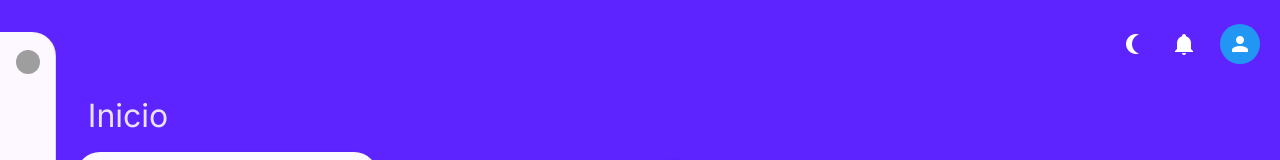
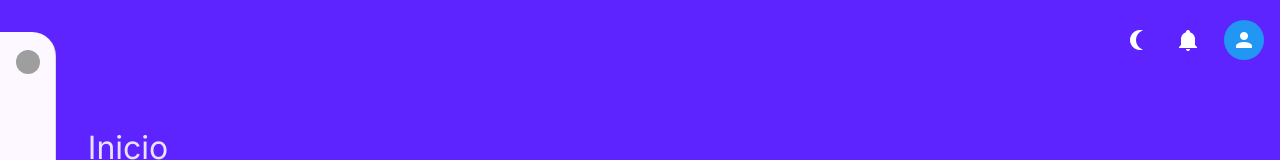
Before and after one commit to lbonsenor/Wall-Et, a Vue app: page / in a window 1280 px wide. Shown: the top 160 px of the page. Built offline with nearby package versions, Linux system fonts and the light colour scheme; grey boxes are pictures that could not be loaded.

Commit message:
topbar fix

```diff
--- a/src/App.vue
+++ b/src/App.vue
@@ -1,7 +1,7 @@
 <template>
+  <TopBar/>
   <v-app class="pa-5">
-    <TopBar />
-    <SideBar />
+    <SideBar/>
     <v-main>
       <RouterView/>
     </v-main>
--- a/src/components/TopBar.vue
+++ b/src/components/TopBar.vue
@@ -3,7 +3,7 @@
     height="50px"
     flat
     > -->
-        <v-toolbar density="compact" class="fixed-bar" color="primary">
+        <v-toolbar density="compact" class="fixed-bar pa-4" color="primary">
             <!-- <v-toolbar-title>Title</v-toolbar-title> -->
             <v-spacer></v-spacer>
             <v-btn icon>
```
